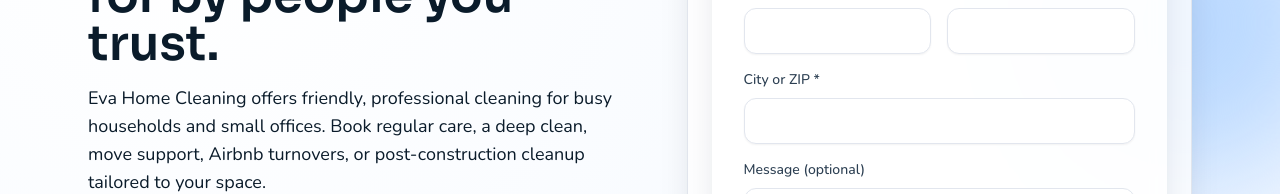
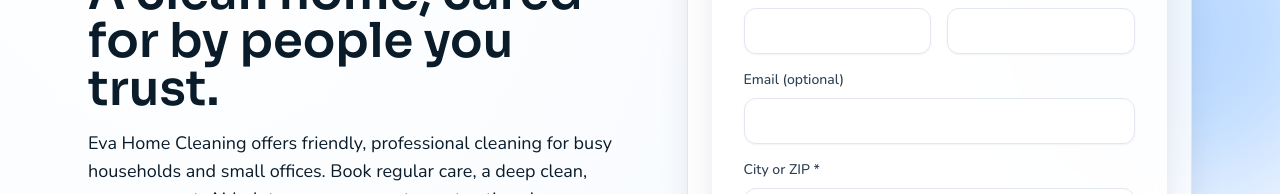
Before and after one commit to hdxsfbr/evahomecleaning, a Next.js app: page / in a window 1280 px wide. Shown: the part 411-605 px from the top of the page. Built offline with nearby package versions, Linux system fonts and the light colour scheme.

Commit message:
Make email optional in quote form

```diff
--- a/app/api/lead/route.ts
+++ b/app/api/lead/route.ts
@@ -7,6 +7,10 @@
 const leadSchema = z.object({
   name: z.string().min(2),
   phone: z.string().min(7),
+  email: z.preprocess(
+    (value) => (typeof value === "string" && value.trim() === "" ? undefined : value),
+    z.string().email().optional()
+  ),
   city_or_zip: z.string().min(2),
   message: z.string().optional(),
   company: z.string().optional()
@@ -63,6 +67,7 @@
   return [
     `Name: ${payload.name}`,
     `Phone: ${payload.phone}`,
+    `Email: ${payload.email?.trim() || "-"}`,
     `City/ZIP: ${payload.city_or_zip}`,
     `Message: ${payload.message?.trim() || "-"}`,
     "Note: Future: forward to Clawdbot / CRM"
--- a/app/components/QuoteForm.tsx
+++ b/app/components/QuoteForm.tsx
@@ -5,6 +5,7 @@
 type FormState = {
   name: string;
   phone: string;
+  email: string;
   city_or_zip: string;
   message: string;
   company: string;
@@ -13,6 +14,7 @@
 const initialState: FormState = {
   name: "",
   phone: "",
+  email: "",
   city_or_zip: "",
   message: "",
   company: ""
@@ -53,12 +55,17 @@
     setStatus("submitting");
 
     try {
+      const payload = {
+        ...form,
+        email: form.email.trim() || undefined
+      };
+
       const response = await fetch("/api/lead", {
         method: "POST",
         headers: {
           "Content-Type": "application/json"
         },
-        body: JSON.stringify(form)
+        body: JSON.stringify(payload)
       });
 
       if (!response.ok) {
@@ -109,6 +116,16 @@
             />
           </label>
         </div>
+
+        <label className="flex flex-col gap-2 text-sm font-medium text-ink-700">
+          Email (optional)
+          <input
+            type="email"
+            className="rounded-xl border border-cloud-200 bg-white px-4 py-3 text-sm shadow-sm focus:border-brand-400 focus:outline-none"
+            value={form.email}
+            onChange={(event) => update("email", event.target.value)}
+          />
+        </label>
 
         <label className="flex flex-col gap-2 text-sm font-medium text-ink-700">
           City or ZIP *
```
